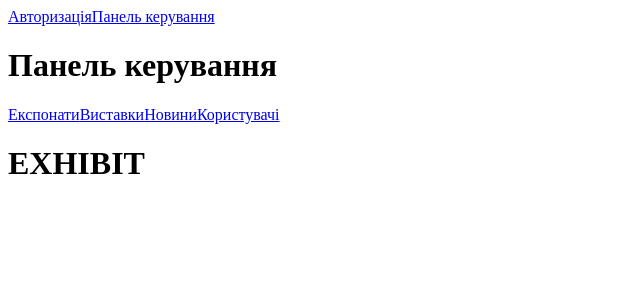
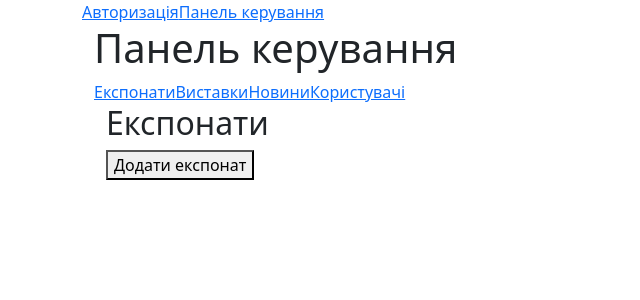
Before and after one commit to VMekh8/MuseumASPCoreSite, a Vue app in the folder MuseumSite/MuseumSite/: page /controlpanel/exhibitcontrol in a window 1280 px wide. Shown: the top 300 px of the page, without its empty margins (0-640 px from the left). Built offline with nearby package versions, Linux system fonts and the light colour scheme.

Commit message:
Install BootstrapVue

```diff
--- a/MuseumSite/MuseumSite/package.json
+++ b/MuseumSite/MuseumSite/package.json
@@ -15,7 +15,10 @@
   "dependencies": {
     "@vitejs/plugin-vue-jsx": "^3.1.0",
     "axios": "^1.6.8",
-    "vue": "^3.4.21",
+    "bootstrap": "^5.3.3",
+    "bootstrap-vue": "^2.23.1",
+    "bootstrap-vue-3": "^0.3.12",
+    "vue": "^3.4.26",
     "vue-axios": "^3.5.2",
     "vue-router": "^4.0.13",
     "vuex": "^4.1.0"
--- a/MuseumSite/MuseumSite/src/layouts/ControlPanel/ExhibitsControl.vue
+++ b/MuseumSite/MuseumSite/src/layouts/ControlPanel/ExhibitsControl.vue
@@ -1,3 +1,10 @@
 <template>
-    <h1>EXHIBIT</h1>
+    <div class="container">
+        <h2>Експонати</h2>
+        <button>Додати експонат</button>
+
+        <div class="table">
+
+        </div>
+    </div>
 </template>
--- a/MuseumSite/MuseumSite/src/main.ts
+++ b/MuseumSite/MuseumSite/src/main.ts
@@ -1,6 +1,10 @@
 import { createApp, reactive } from 'vue'
 import App from './App.vue'
 import router from './router'
+import { BootstrapVue, IconsPlugin } from 'bootstrap-vue'
+
+import 'bootstrap/dist/css/bootstrap.css'
+import 'bootstrap-vue/dist/bootstrap-vue.css'
 
 
 const app = createApp(App)
```
Also changed, not shown: 1 other file (tests, documents, lock files or other folders).
